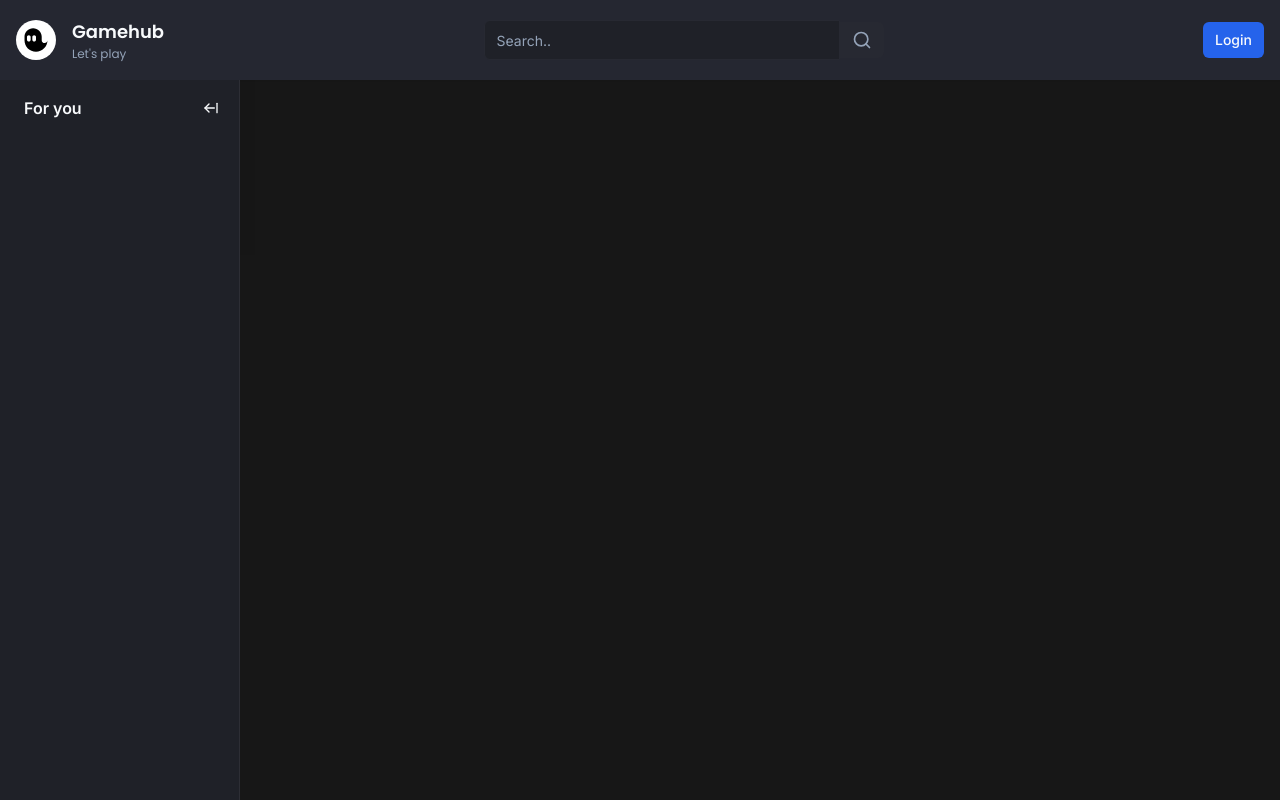
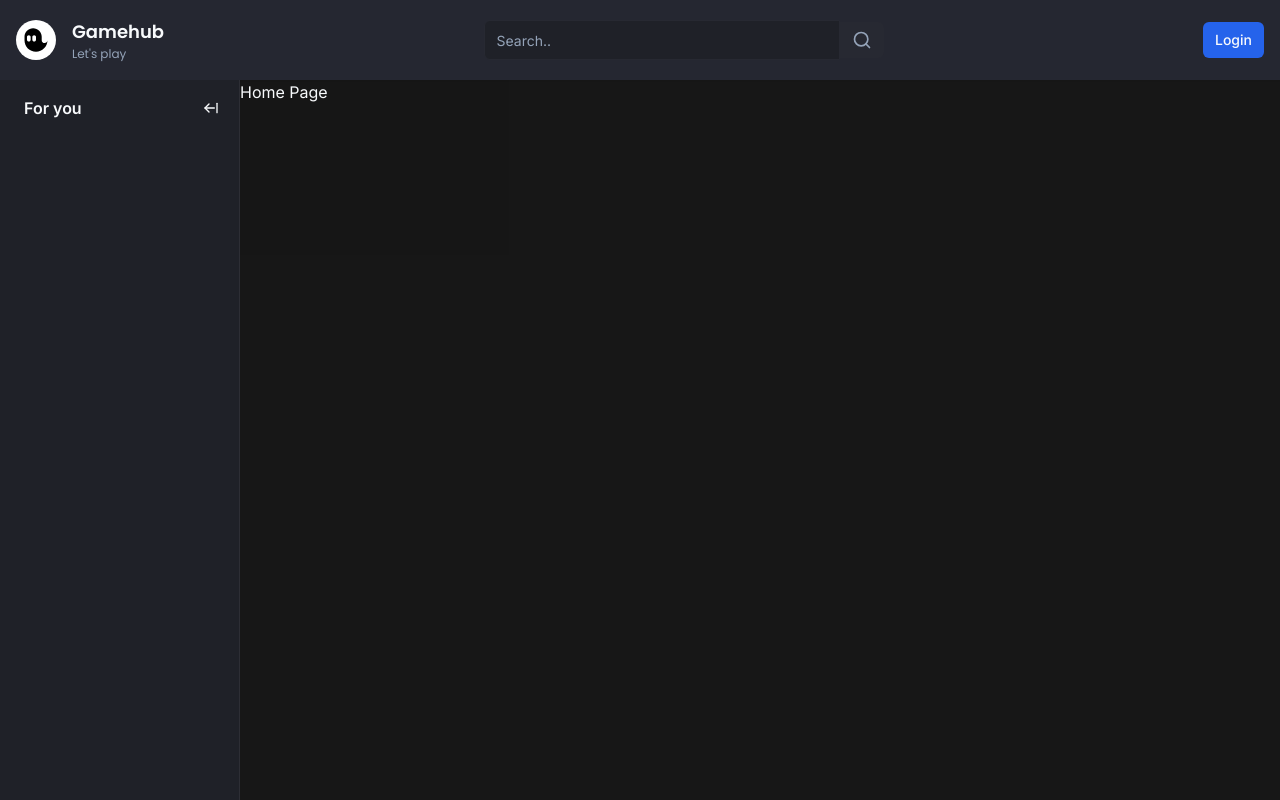
Before and after one commit to GO-gyan/video-twitch, a Next.js app: page / in a window 1280 px wide. Built offline with nearby package versions, Linux system fonts and the light colour scheme; no server answers.

Commit message:
added the expand collapse feature to the sidebar for desktop and mobile view

```diff
--- /dev/null
+++ b/app/(browse)/_components/container.tsx
@@ -0,0 +1,25 @@
+"use client";
+
+import { useEffect } from "react";
+import { useMediaQuery } from "usehooks-ts";
+import { useSidebar } from "@/store/use-sidebar";
+import { cn } from "@/lib/utils";
+
+interface ContainerProps {
+    children: React.ReactNode;
+}
+function Container({ children }: ContainerProps) {
+    const matches = useMediaQuery("(min-width: 1024px)");
+    const { collapsed, onCollapse, onExpand } = useSidebar((state) => state);
+
+    useEffect(() => {
+        if (matches) {
+            onExpand();
+        } else {
+            onCollapse();
+        }
+    }, [matches, onCollapse, onExpand]);
+    return <div className={cn("flex-1", collapsed ? "ml-[70px]" : "ml-[70px] lg:ml-60")}>{children}</div>;
+}
+
+export default Container;
--- a/app/(browse)/layout.tsx
+++ b/app/(browse)/layout.tsx
@@ -1,12 +1,13 @@
 import Navbar from "./_components/navbar";
 import Sidebar from "./_components/sidebar";
+import Container from "./_components/container";
 export default function BrowseLayout({ children }: { children: React.ReactNode }) {
     return (
         <>
             <Navbar />
             <div className="flex h-full pt-20">
                 <Sidebar />
-                {children}
+                <Container>{children}</Container>
             </div>
         </>
     );
--- a/package.json
+++ b/package.json
@@ -25,6 +25,7 @@
     "react-dom": "^18",
     "tailwind-merge": "^2.1.0",
     "tailwindcss-animate": "^1.0.7",
+    "usehooks-ts": "^2.9.1",
     "zustand": "^4.4.7"
   },
   "devDependencies": {
```
Also changed, not shown: 1 other file (tests, documents, lock files or other folders).
